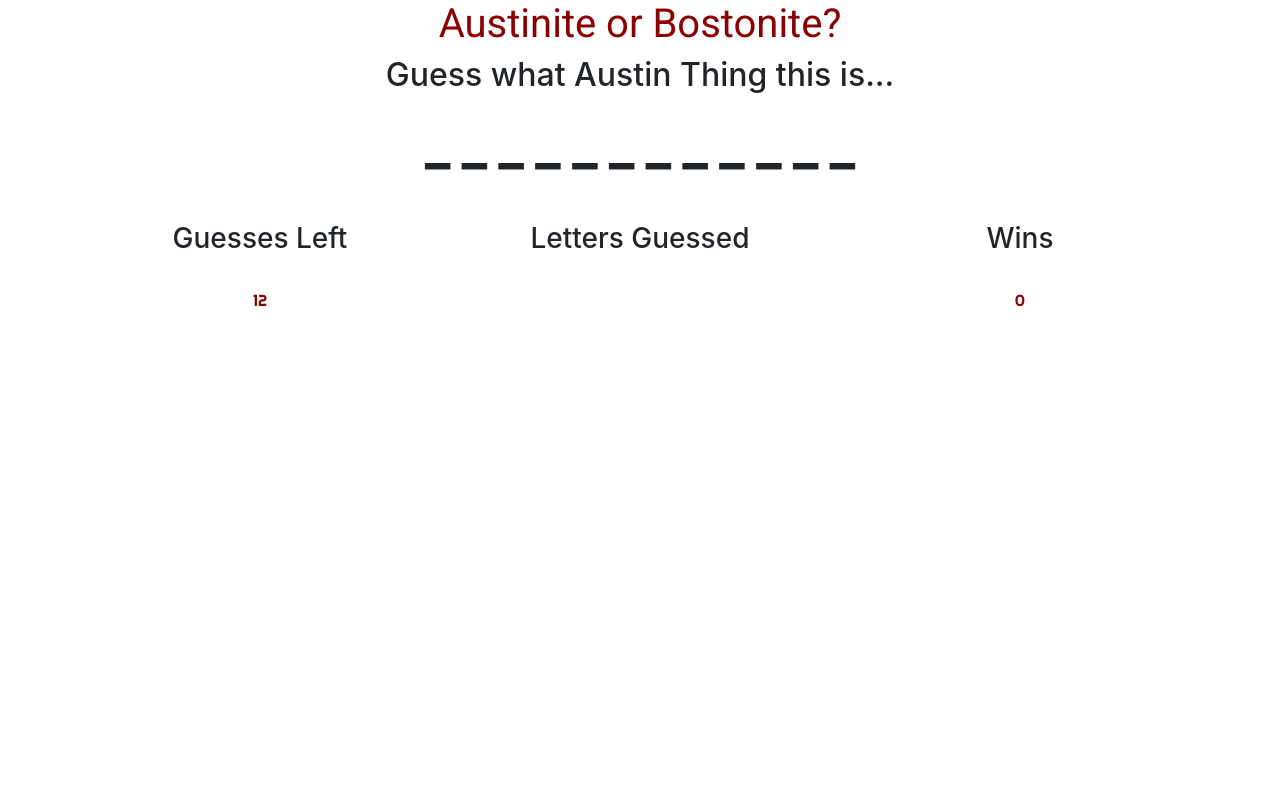
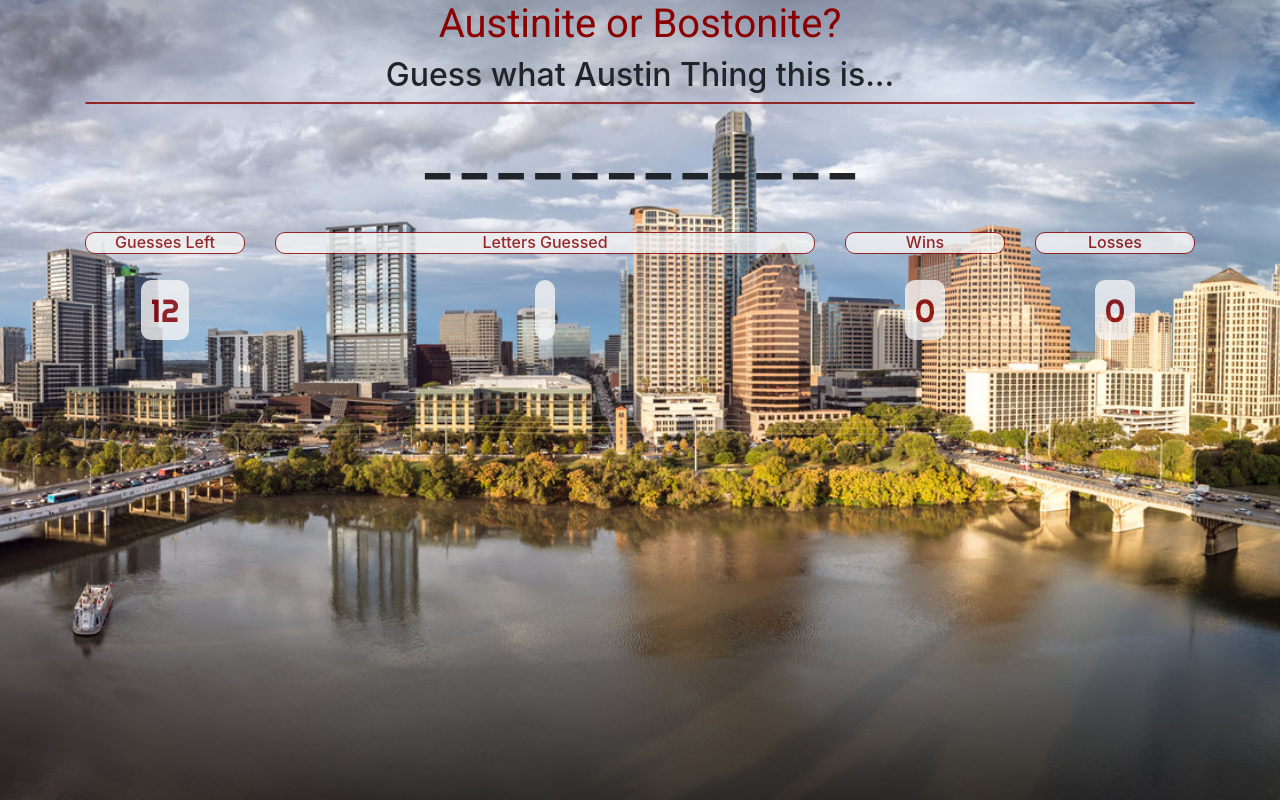
Before and after one commit to urangel/wordGuessGame, a plain HTML site: page index.html in a window 1280 px wide. Drawn offline with nearby package versions, Linux system fonts and the light colour scheme.

Commit message:
trying to implement DRY

```diff
--- a/assets/css/style.css
+++ b/assets/css/style.css
@@ -1,13 +1,23 @@
-h1 {
+h3 {
+    color: darkred;
+    background-color: whitesmoke;
+    border-radius: 10px;
+    opacity: .8;
+    font-size: 1em;
+    border: solid darkred 1px;
 
 }
 
-h2 {
-
+body, html {
+    height: 100%;
 }
 
-h3 {
-
+.bg {
+    background-image: url(../images/downtownAustin.jpg);
+    height: 100%;
+    background-position: center;
+    background-repeat: no-repeat;
+    background-size: cover;
 }
 
 #title {
@@ -19,7 +29,13 @@ h3 {
     font-size: 10vh;
 }
 
-#lettersGuessed, #wins, #guessesLeft {
+#lettersGuessed, #wins, #guessesLeft, #losses {
     font-family: Righteous;
     color: darkred;
+    background-color: whitesmoke;
+    padding: 10px;
+    border-radius: 10px;
+    font-size: 4vh;
+    opacity: .8;
+
 }
--- a/assets/javascript/game.js
+++ b/assets/javascript/game.js
@@ -7,11 +7,12 @@ var alphabet = ("abcdefghijklmnopqrstuvwxyz").split("");
 var mysteryWordArray = austinThings[Math.floor(Math.random()*austinThings.length)].split("");
 console.log(mysteryWordArray);
 
-// checking to see if works with string
+//creates a string from the array and makes it all lower case
 var mysteryWordString = mysteryWordArray.join("").toLocaleLowerCase();
 
 console.log(mysteryWordString);
 
+//returns a string of unique characters from the mystery word
 var uniqueLetters = mysteryWordString.split("").filter(onlyUnique).join("").toLocaleLowerCase();
 
 console.log(uniqueLetters);
@@ -20,37 +21,62 @@ var uniqueLower = [];
 
 var wordLeftToGuess = mysteryWordString;
 
+// this is what will be on the screen
 var displayedWord = "";
 
 var guessesLeft = 12;
-
-var lettersCorrect = [];
 
 var lettersWrong = [];
 
 var wins = 0;
 
-// when the document loads...
+var losses = 0;
+
+// when the document loads display the stats
 
 window.onload = function() {
-    document.getElementById("guessesLeft").textContent = guessesLeft;
-    document.getElementById("wins").textContent = wins;
-    document.getElementById("mysteryWord").textContent = displayedWord;
+    updateGuessesLeft();
+    updateWins();
+    updateLosses();
+    updateDisplayedWord();
 
 }
 
+// some functions
 
-// some functions
+function updateGuessesLeft () {
+    document.getElementById("guessesLeft").textContent = guessesLeft;
+}
+
+function updateWins () {
+    document.getElementById("wins").textContent = wins;
+}
+
+function updateLosses () {
+    document.getElementById("losses").textContent = losses;
+}
+
+function updateDisplayedWord () {
+    document.getElementById("mysteryWord").textContent = displayedWord;
+}
+
+function updateLettersGuessed () {
+    document.getElementById("lettersGuessed").textContent = lettersWrong;
+}
 
 function guessesDecrease() {
     guessesLeft -= 1;
 }
 
+function lossesIncrease() {
+    losses++;
+}
 
 function winsIncrease() {
     wins += 1;
 }
 
+// resets all the mysteryword related containers
 function restart() {
     mysteryWordArray = austinThings[Math.floor(Math.random()*austinThings.length)].split("");
     mysteryWordString = mysteryWordArray.join("").toLocaleLowerCase();
@@ -59,12 +85,10 @@ function restart() {
     guessesLeft = 12;
     displayedWord = "";
     wordLeftToGuess = mysteryWordString;
-    lettersCorrect = [];
     lettersWrong = [];
     uniqueLower = [];
-    document.getElementById("mysteryWord").textContent = displayedWord;
     document.getElementById("lettersGuessed").textContent = "";
-    document.getElementById("guessesLeft").textContent = guessesLeft;
+    updateGuessesLeft();
     alphabet = ("abcdefghijklmnopqrstuvwxyz").split("");
 
     uniqueLetters = mysteryWordString.split("").filter(onlyUnique).join("").toLocaleLowerCase();
@@ -78,10 +102,13 @@ function restart() {
         displayedWord += "-";
     }
 
+    updateDisplayedWord();
+
     console.log(uniqueLower);
 
 }
 
+//filter function that returns only unique characters
 function onlyUnique(value, index, self) {
     return self.indexOf(value) === index;
 }
@@ -99,14 +126,18 @@ for (i=0; i<mysteryWordArray.length; i++){
     displayedWord += "-";
 }
 
-// The beginning of user interactivity
+// The beginning of user interactivity. A key is pressed to guess if it is in the word.
 
 document.onkeyup = function(event){
     var userGuess = event.key;
 
-    if (uniqueLower.length >= 1){ //if all of the letters in the word have not been guessed... then play
+    //If all of the letters in the word have not been guessed... then play
+    if (uniqueLower.length >= 1){
 
+        //If you still have more guesses then keep guessing.
         if (guessesLeft > 1){
+
+            // If the letter in the alphabet has not been guessed yet then continue
             if (alphabet.indexOf(userGuess) >= 0){
                 alphabet.splice(alphabet.indexOf(userGuess), 1 );
 
@@ -114,16 +145,24 @@ document.onkeyup = function(event){
 
                     // trying to put letters in order and allow for duplicate population
                     for (i=0; i<mysteryWordString.length; i++){
+                        // creating a position variable so that I can cut and build strings with the guessed letter in order
                         var position = wordLeftToGuess.indexOf(userGuess);
 
+                        // if the letter is in the word, change displayed word to show the letter where it is in the word
+                        // and change the wordleft to guess so that it no longer contains that letter
                         if (position >= 0){
+                            displayedWord = displayedWord.substring(0,position) + mysteryWordArray[position] + displayedWord.substring(position+1);
                             console.log(displayedWord);
-                            displayedWord = displayedWord.substring(0,position) + mysteryWordArray[position] + displayedWord.substring(position+1);
                             wordLeftToGuess = wordLeftToGuess.substring(0,position) + "-" + wordLeftToGuess.substring(position+1);
                             console.log(wordLeftToGuess);
                         }
-                        document.getElementById("mysteryWord").textContent = displayedWord;
+
+                        //updating the displayed word to reflect the correct letter chosen
+                        // document.getElementById("mysteryWord").textContent = displayedWord;
+                        updateDisplayedWord();
                     }
+
+                    //removing the letter from the array containing the letters left to guess
                     uniqueLower.splice(uniqueLower.indexOf(userGuess), 1);
 
                     console.log(uniqueLower);
@@ -131,29 +170,35 @@ document.onkeyup = function(event){
                 else {
                     // adds the user guessed letter *that is wrong* to the array lettersWrong
                     lettersWrong.push(userGuess);
-                    document.getElementById("lettersGuessed").textContent = lettersWrong;
+                    updateLettersGuessed();
                     // gives you one less try because you guessed wrong
                     guessesDecrease();
-                    document.getElementById("guessesLeft").textContent = guessesLeft;
+                    updateGuessesLeft();
                 }
 
             }
+            // because the letter was already chose alert to choose a different letter
             else {
                 alert("Please choose a letter in the alphabet that you haven't already chosen");
             }
         }
 
+        //If player runs out of guesses then they lose a point and the game starts again
         else {
             guessesDecrease();
-            document.getElementById("guessesLeft").textContent = guessesLeft;
-            document.getElementById("status").textContent = "Game Over!";
+            lossesIncrease();
+            updateLosses();
+            updateGuessesLeft();
+            document.getElementById("status").textContent = "The word was: " + mysteryWordString + "Try another...";
             restart();
         }
     }
+
+    // If the player guesses all of the letters in the word they win and get a point. The game restarts.
     else {
-        document.getElementById("status").textContent = "You got it!";
+        document.getElementById("status").textContent = "You got it! Try another";
         winsIncrease();
-        document.getElementById("wins").textContent = wins;
+        updateWins();
         restart();
     }
 }
--- a/index.html
+++ b/index.html
@@ -17,6 +17,7 @@
 
 </head>
 <body>
+    <div class="bg">
         <div class="container">
             <div class="row">
                 <div class="col-12">
@@ -32,36 +33,28 @@
                     <!-- Here is where the space for my secret word will be -->
 
                 </div>
-            <div class="col-4 text-center">
+                <div class="col-2 text-center">
                     <h3>Guesses Left</h3>
                     <br>
                     <span id="guessesLeft"></span>
                 </div>
-            <div class="col-4 text-center">
+                <div class="col-6 text-center">
                     <h3>Letters Guessed</h3>
                     <br>
                     <span id="lettersGuessed"></span>
                 </div>
-            <div class="col-4 text-center">
+                <div class="col-2 text-center">
                     <h3>Wins</h3>
                     <br>
                     <span id="wins"></span>
                 </div>
+                <div class="col-2 text-center">
+                    <h3>Losses</h3>
+                    <br>
+                    <span id="losses"></span>
                 </div>
-        <!-- <div class="row">
-            <div class="col-1"></div>
-            <div class="col-1"></div>
-            <div class="col-1"></div>
-            <div class="col-1"></div>
-            <div class="col-1"></div>
-            <div class="col-1"></div>
-            <div class="col-1"></div>
-            <div class="col-1"></div>
-            <div class="col-1"></div>
-            <div class="col-1"></div>
-            <div class="col-1"></div>
-            <div class="col-1"></div>
-        </div> -->
+            </div>
+        </div>
     </div>
 </body>
 </html>
```
Also changed, not shown: assets/images/downtownAustin.jpg (added), 1 other file. Lines whose indentation alone changed are shown as unchanged.
